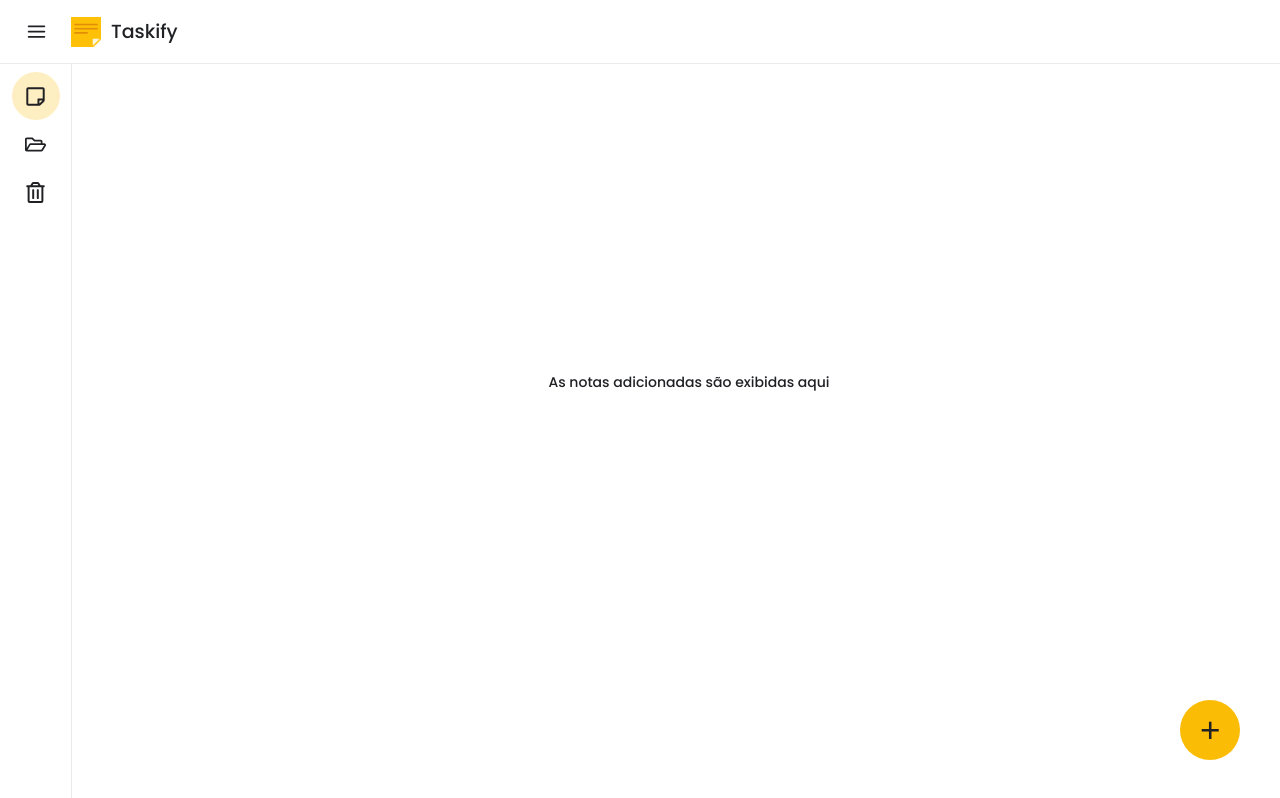
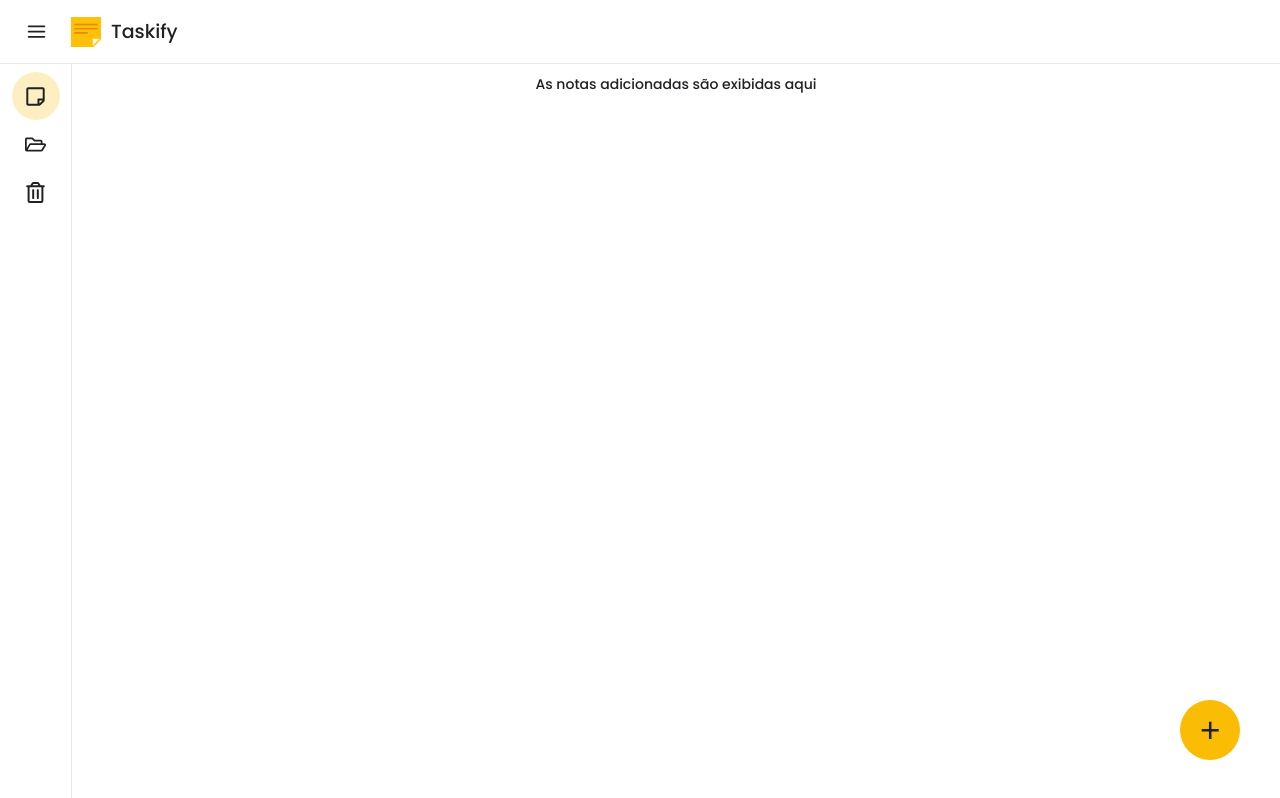
Before and after one commit to sillasemanoel/taskify, a React (Vite) app: page / in a window 1280 px wide. Built offline with nearby package versions, Linux system fonts and the light colour scheme.

Commit message:
I think now I'm done

```diff
--- a/src/App.css
+++ b/src/App.css
@@ -10,11 +10,6 @@
   align-items: center;
   z-index: 1;
   user-select: none;
-}
-
-.header div {
-  display: flex;
-  align-items: center;
 }
 
 .menu {
@@ -31,9 +26,20 @@
   background-color: #f4f4f4;
 }
 
+@media (max-width: 600px) {
+  .menu:hover {
+    background-color: transparent;
+  }
+}
+
 .menu svg {
   font-size: 21px;
   color: #202124;
+}
+
+.logo {
+  display: flex;
+  align-items: center;
 }
 
 .logo img {
@@ -182,7 +188,7 @@
   }
 
   .nav button:hover {
-    background-color: #f4f4f4;
+    background-color: transparent;
   }
 
   .nav button svg {
@@ -215,6 +221,7 @@
   cursor: pointer;
   z-index: 2;
   user-select: none;
+  outline: 0 !important;
 }
 
 .grid {
@@ -230,6 +237,18 @@
   padding-right: 20px;
   width: 100%;
   min-height: 100vh;
+}
+
+.notice {
+  margin: 0;
+  display: flex;
+  align-items: center;
+  justify-content: center;
+  gap: 5px;
+  font-size: 14px;
+  color: #202124;
+  font-weight: 500;
+  font-family: 'Poppins', sans-serif;
 }
 
 .deleteWarning {
@@ -329,10 +348,6 @@
   -webkit-box-orient: vertical;
   word-wrap: break-word;
   font-family: 'Poppins', sans-serif;
-}
-
-.notice {
-  position: absolute;
 }
 
 .note div {
--- a/src/App.tsx
+++ b/src/App.tsx
@@ -46,26 +46,32 @@ export default function NoteApp() {
   const newNoteInputRef = useRef<HTMLInputElement>(null);
   const editNoteInputRef = useRef<HTMLInputElement>(null);
 
-  function dateToJSONString(date: Date): string {
+  // Função para transformar data em formato JSON para string
+  const dateToJSONString = (date: Date): string => {
     return date.toISOString();
-  }
+  };
 
-  function jsonStringToDate(jsonString: string): Date {
+  // Função para transformar string em formato JSON para data
+  const jsonStringToDate = (jsonString: string): Date => {
     return new Date(jsonString);
-  }
+  };
 
+  // Função para obter o próximo ID disponível para uma nova nota
   const getNextId = () => {
     return notes.length === 0 ? 1 : Math.max(...notes.map((note) => note.id)) + 1;
   };
 
+  // Salvar as notas no localStorage sempre que a lista de notas for atualizada
   useEffect(() => {
     localStorage.setItem('notes', JSON.stringify(notes));
   }, [notes]);
 
+  // Atualizar o ID da nova nota sempre que a lista de notas for atualizada
   useEffect(() => {
     setFormData({ ...formData, id: getNextId() });
   }, [notes]);
 
+  // Função para salvar uma nova nota
   const handleSaveNote = () => {
     const newNote = { ...formData };
     setNotes([...notes, newNote]);
@@ -73,6 +79,7 @@ export default function NoteApp() {
     setIsModalOpen(false);
   };
 
+  // Função para editar uma nota existente
   const handleEditNote = (id: number) => {
     const noteToEdit = notes.find((note) => note.id === id);
     if (noteToEdit && noteToEdit.condition !== 'deleted') {
@@ -82,6 +89,7 @@ export default function NoteApp() {
     }
   };
 
+  // Função para salvar a nota editada
   const handleSaveEditedNote = () => {
     const updatedNotes = [...notes];
     updatedNotes[editingNoteIndex] = modalData;
@@ -89,6 +97,7 @@ export default function NoteApp() {
     setIsEditingModalOpen(false);
   };
 
+  // Função para arquivar/desarquivar uma nota
   const handleArchiveNote = () => {
     const updatedNotes = [...notes];
     updatedNotes[editingNoteIndex] = {
@@ -100,6 +109,7 @@ export default function NoteApp() {
     setIsEditingModalOpen(false);
   };
 
+  // Função para enviar uma nota para a lixeira
   const handleDeleteNote = () => {
     const updatedNotes = [...notes];
     const currentDate = new Date();
@@ -113,13 +123,14 @@ export default function NoteApp() {
     setIsEditingModalOpen(false);
   };
 
-
+  // Função para esvaziar permanentemente a lixeira
   const handleDeleteAllPermanently = () => {
     const updatedNotes = notes.filter((note) => note.condition !== 'deleted');
     setNotes(updatedNotes);
     setIsEditingModalOpen(false);
   };
 
+  // Função para restaurar uma nota da lixeira
   const handleRestoreNote = (id: number) => {
     const noteToRestore = notes.find((note) => note.id === id);
     if (noteToRestore) {
@@ -138,12 +149,14 @@ export default function NoteApp() {
     }
   };
 
+  // Função para excluir permanentemente uma nota
   const handleDeletePermanently = (id: number) => {
     const updatedNotes = notes.filter((note) => note.id !== id);
     setNotes(updatedNotes);
     setIsEditingModalOpen(false);
   };
 
+  // Verificar se uma nota está na lixeira há mais de 7 dias
   const isNoteOlderThan7Days = (note: Note) => {
     if (note.condition === 'deleted' && note.deletedDate) {
       const currentDate = new Date();
@@ -154,28 +167,40 @@ export default function NoteApp() {
     return false;
   };
 
+  // Fechar o modal de adição/edição de nota
   const handleCloseModal = () => {
     setFormData({ ...formData, title: '', message: '' });
     setIsModalOpen(false);
     setIsEditingModalOpen(false);
   };
 
+  // Alterar a categoria selecionada (Notas, Arquivo ou Lixeira)
   const handleCategoryChange = (category: 'note' | 'archived' | 'bin') => {
     setSelectedCategory(category);
+
+    // Verificar se a classe 'nav' tem a classe 'openNav' antes de chamar setToggle(!toggle)
+    const navElement = document.querySelector('.nav');
+    if (navElement && navElement.classList.contains('openNav')) {
+      setToggle(!toggle);
+    }
   };
 
+  // Verificar se deve renderizar o botão de arquivar/desarquivar nota
   const shouldRenderArchiveButton = (note: Note) => {
     return selectedCategory !== 'bin' && note.condition === 'active';
   };
 
+  // Verificar se deve renderizar o botão de excluir nota
   const shouldRenderDeleteButton = (note: Note) => {
     return note.condition === 'active';
   };
 
+  // Verificar se deve renderizar o botão de restaurar nota (na lixeira)
   const shouldRenderRestoreButton = (note: Note) => {
     return selectedCategory === 'bin' && note.condition === 'deleted';
   };
 
+  // Filtrar as notas de acordo com a categoria selecionada
   const filteredNotes = notes.filter((note) => {
     if (selectedCategory === 'bin') {
       return note.condition === 'deleted';
@@ -183,6 +208,7 @@ export default function NoteApp() {
     return note.status === selectedCategory && note.condition === 'active';
   });
 
+  // Configuração das colunas responsivas para o layout Masonry
   const breakpointColumnsObj = {
     default: 6,
     1830: 5,
@@ -192,18 +218,21 @@ export default function NoteApp() {
     820: 1,
   };
 
+  // Focar no campo de adição de nota quando o modal é aberto
   useEffect(() => {
     if (isModalOpen && newNoteInputRef.current) {
       newNoteInputRef.current.focus();
     }
   }, [isModalOpen]);
 
+  // Focar no campo de edição de nota quando o modal é aberto
   useEffect(() => {
     if (isEditingModalOpen && editNoteInputRef.current) {
       editNoteInputRef.current.focus();
     }
   }, [isEditingModalOpen]);
 
+  // Renderizar a mensagem de aviso de exclusão permanente na lixeira
   const renderDeleteWarning = () => {
     if (selectedCategory === 'bin') {
       const notesInBin = notes.filter((note) => note.condition === 'deleted');
@@ -223,14 +252,12 @@ export default function NoteApp() {
   return (
     <>
       <div className='header'>
-        <div>
         <div onClick={() => setToggle(!toggle)} className='menu'>
           <FiMenu />
         </div>
         <div className='logo'>
           <img src={icon} alt='Taskify Icon' />
           <h1>Taskify</h1>
-          </div>
         </div>
       </div>
 
@@ -263,12 +290,6 @@ export default function NoteApp() {
       </button>
 
       <div className={`${toggle ? 'grid openGrid' : 'grid closedGrid'}`}>
-        {renderDeleteWarning()}
-        <Masonry
-          breakpointCols={breakpointColumnsObj}
-          className='my-masonry-grid'
-          columnClassName='my-masonry-grid_column'
-        >
         {selectedCategory === 'note' && filteredNotes.length === 0 && (
           <p className='notice'>As notas adicionadas são exibidas aqui</p>
         )}
@@ -278,7 +299,12 @@ export default function NoteApp() {
         {selectedCategory === 'bin' && filteredNotes.length === 0 && (
           <p className='notice'>Nenhuma nota na lixeira</p>
         )}
-
+        {renderDeleteWarning()}
+        <Masonry
+          breakpointCols={breakpointColumnsObj}
+          className='my-masonry-grid'
+          columnClassName='my-masonry-grid_column'
+        >
           {filteredNotes.map((note) => (
             <div key={note.id} onClick={() => handleEditNote(note.id)} className='note'>
               <h3>{note.title}</h3>
```
Lines whose indentation alone changed are shown as unchanged.
